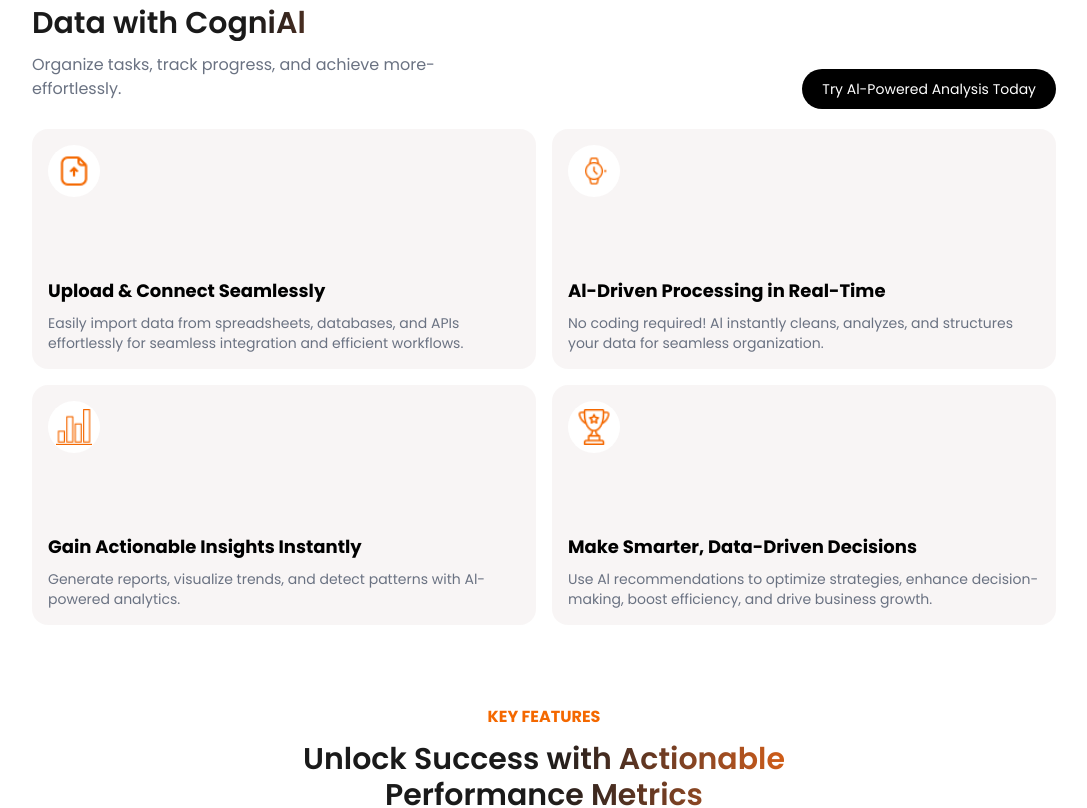
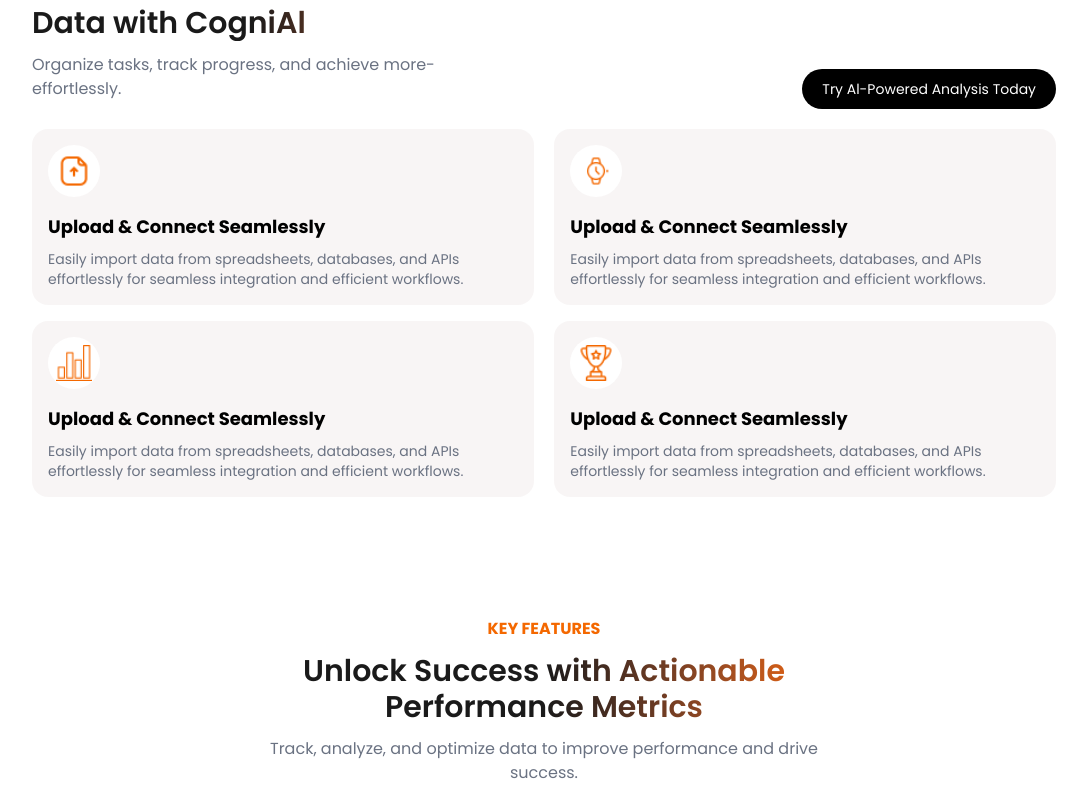
Before and after one commit to sriteja1101/cogniAI, a React (Vite) app: page / in a window 1280 px wide. Shown: the part 1821-2629 px from the top of the page, without its empty margins (96-1183 px from the left). Built offline with nearby package versions, Linux system fonts and the light colour scheme.

Commit message:
Changes in work.jsx

```diff
--- a/src/components/infoCard.jsx
+++ b/src/components/infoCard.jsx
@@ -1,6 +1,6 @@
 function InfoCard({ src, title, text }) {
   return (
-    <div className="flex flex-col justify-between h-full p-4 rounded-2xl items-start bg-[#f6f2f2bc] w-full">
+    <div className="flex flex-col justify-between h-full gap-4 p-4 rounded-2xl items-start bg-[#f6f2f2bc] w-full">
       <div className="p-2 bg-white rounded-full">
         <img src={src} alt="icons" className="w-9" />
       </div>
--- a/src/components/work.jsx
+++ b/src/components/work.jsx
@@ -5,8 +5,17 @@ import fileUpload from "../assets/fileUpload.png";
 import wristWatch from "../assets/wristWatch.png";
 import lineChart from "../assets/lineChart.png";
 import trophy from "../assets/trophy.png";
+
+
+
 function Work() {
   const width = "w-[43%] max-md:w-[90%]";
+  const data = [
+    {image: `${fileUpload}`, title: "Upload & Connect Seamlessly", text: "Easily import data from spreadsheets, databases, and APIs effortlessly for seamless integration and efficient workflows."},
+    {image: `${wristWatch}`, title: "Upload & Connect Seamlessly", text: "Easily import data from spreadsheets, databases, and APIs effortlessly for seamless integration and efficient workflows."},
+    {image: `${lineChart}`, title: "Upload & Connect Seamlessly", text: "Easily import data from spreadsheets, databases, and APIs effortlessly for seamless integration and efficient workflows."},
+    {image: `${trophy}`, title: "Upload & Connect Seamlessly", text: "Easily import data from spreadsheets, databases, and APIs effortlessly for seamless integration and efficient workflows."}
+  ]
   return (
     <div className="flex justify-center w-full my-20">
       <div className="w-[80%] max-lg:w-[95%] flex flex-col items-center gap-7">
@@ -24,40 +33,14 @@ function Work() {
           </div>
         </div>
 
-        <div className="w-full flex gap-4 flex-wrap max-md:flex-col">
-          <div className="flex gap-4 items-center w-full h-[30vh] max-lg:h-[20vh] max-xl:h-[25vh] max-md:h-fit max-md:flex-col">
-            <div className="w-[50%] max-md:w-full h-full">
-              <InfoCard
-                src={fileUpload}
-                title="Upload & Connect Seamlessly"
-                text="Easily import data from spreadsheets, databases, and APIs effortlessly for seamless integration and efficient workflows."
-              />
+        <div className="w-full flex flex-wrap justify-between gap-y-4 max-md:flex-col h-full mb-10">
+        {data.map((item)=>{
+          return(
+            <div className="flex w-[49%] max-md:w-full items-center">
+              <InfoCard src={item.image} title={item.title} text={item.text} />
             </div>
-            <div className="w-[50%] max-md:w-full h-full">
-              <InfoCard
-                src={wristWatch}
-                title="Al-Driven Processing in Real-Time"
-                text="No coding required! Al instantly cleans, analyzes, and structures your data for seamless organization."
-              />
-            </div>
-          </div>
-
-          <div className="flex gap-4 items-center w-full h-[30vh] max-lg:h-[20vh] max-xl:h-[25vh] max-md:h-fit max-md:flex-col">
-            <div className="w-[50%] max-md:w-full h-full">
-              <InfoCard
-                src={lineChart}
-                title="Gain Actionable Insights Instantly"
-                text="Generate reports, visualize trends, and detect patterns with Al-powered analytics."
-              />
-            </div>
-            <div className="w-[50%] max-md:w-full h-full">
-              <InfoCard
-                src={trophy}
-                title="Make Smarter, Data-Driven Decisions"
-                text="Use Al recommendations to optimize strategies, enhance decision-making, boost efficiency, and drive business growth."
-              />
-            </div>
-          </div>
+          )
+        })}
         </div>
       </div>
     </div>
```
